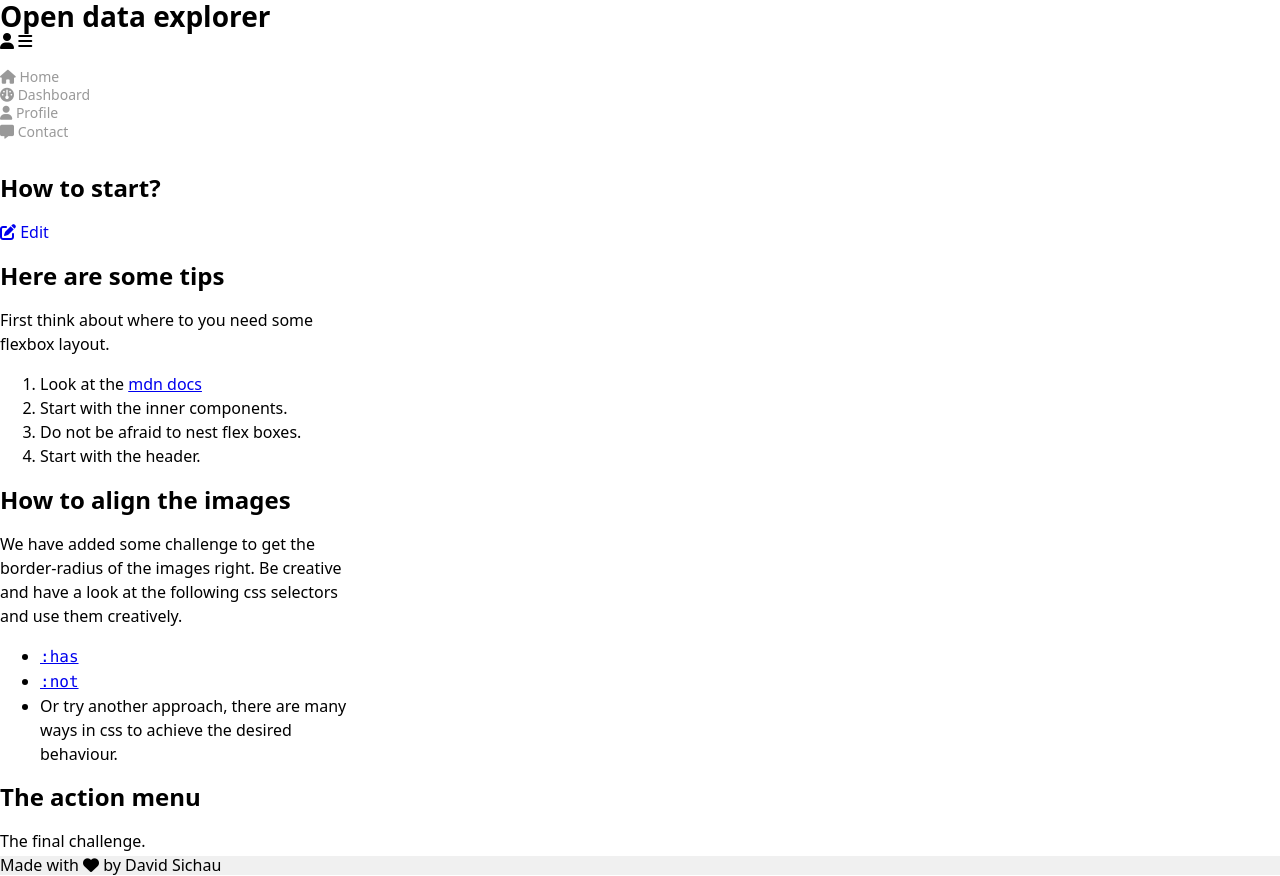
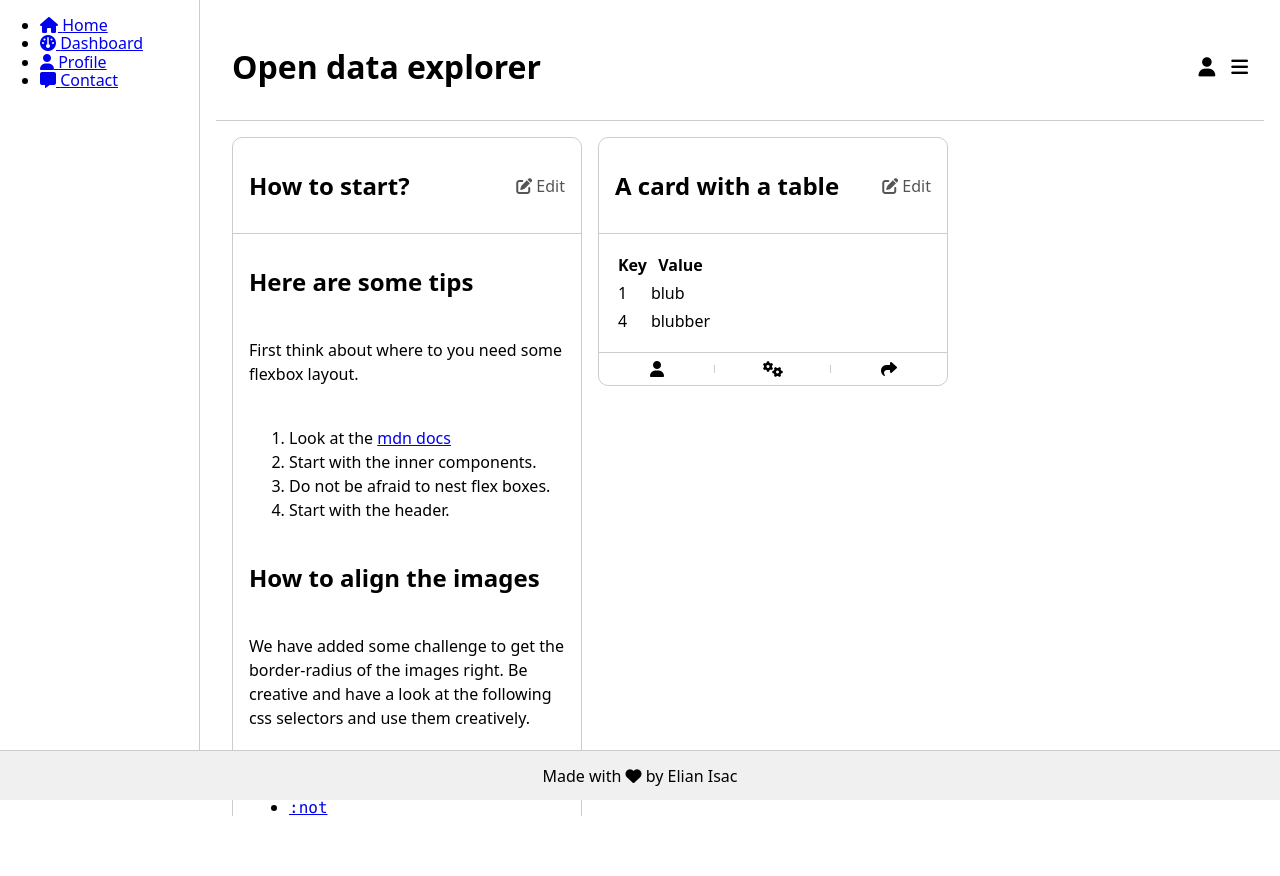
Before and after one commit to ElianIsac/web-engineering-hs25, a website built with Vite: page task_1_html_css-master/src/index.html in a window 1280 px wide. After the commit the page ends 832 px from the top, so only its background shows below. Built offline with nearby package versions, Linux system fonts and the light colour scheme.

Commit message:
task 1 through 2 done, 3 almost

```diff
--- a/task_1_html_css-master/src/card.css
+++ b/task_1_html_css-master/src/card.css
@@ -1,31 +1,96 @@
+:root {
+  --border-color: #ccc;
+  --border-radius: 10px;
+  --space: 1rem;
+}
+
+body {
+  display: flex;
+  flex-wrap: wrap;
+  gap: 1rem;
+  padding: 1rem;
+  background: #fff;
+  font-family: system-ui, sans-serif;
+  align-items: flex-start;
+}
+
 article {
   border: 1px solid var(--border-color);
   border-radius: var(--border-radius);
   width: 350px;
+  display: flex;
+  flex-direction: column;
+  overflow: hidden;
   line-height: 1.5rem;
+}
 
-  & header {
-    border-bottom: 1px solid var(--border-color);
-    padding: var(--space);
+article header {
+  display: flex;
+  justify-content: space-between;
+  align-items: center;
+  padding: var(--space);
+  border-bottom: 1px solid var(--border-color);
+  font-weight: 600;
+}
 
-    & a {
-      text-decoration: none;
-    }
-  }
+article header a {
+  text-decoration: none;
+  font-weight: normal;
+  color: #555;
+}
 
-  & main {
-    padding: var(--space);
-    width: inherit;
-    & img {
-      width: inherit;
-    }
-  }
+article main {
+  display: flex;
+  flex-direction: column;
+  gap: 0.5rem;
+  padding: var(--space);
+  align-items: flex-start;
+}
 
-  & footer {
-    border-top: 1px solid var(--border-color);
-    & ul {
-      padding: 0;
-      list-style: none;
-    }
-  }
+article main img {
+  width: 100%;
+  height: auto;
+  display: block;
 }
+
+article:not(:has(header)) img {
+  border-top-left-radius: var(--border-radius);
+  border-top-right-radius: var(--border-radius);
+}
+
+article:not(:has(footer)) img {
+  border-bottom-left-radius: var(--border-radius);
+  border-bottom-right-radius: var(--border-radius);
+}
+
+article footer {
+  border-top: 1px solid var(--border-color);
+  padding: 0.5rem 0;
+}
+
+article footer ul {
+  list-style: none;
+  display: flex;
+  justify-content: space-around;
+  align-items: center;
+  padding: 0;
+  margin: 0;
+}
+
+article footer li {
+  display: flex;
+  justify-content: center;
+  align-items: center;
+  flex: 1;
+  position: relative;
+}
+
+article footer li:not(:last-child)::after {
+  content: "";
+  position: absolute;
+  right: 0;
+  top: 25%;
+  height: 50%;
+  width: 1px;
+  background: var(--border-color);
+}
--- a/task_1_html_css-master/src/index.html
+++ b/task_1_html_css-master/src/index.html
@@ -11,13 +11,8 @@
     <script src="./main.ts" type="module"></script>
   </head>
   <body>
-    <header>
-      <h1>Open data explorer</h1>
-      <i class="fa fa-solid fa-user"></i>
-      <i class="fa fa-solid fa-bars"></i>
-    </header>
-
-    <section>
+    <div class="box1">
+      <section class="sidebar">
         <ul>
           <li>
             <a href="/" title="Home"
@@ -42,7 +37,16 @@
         </ul>
       </section>
 
-    <main>
+      <div class="rightside">
+        <header>
+          <h1>Open data explorer</h1>
+          <div class="header-icons">
+            <i class="fa fa-solid fa-user"></i>
+            <i class="fa fa-solid fa-bars"></i>
+          </div>
+        </header>
+
+        <main class="box2">
           <article>
             <header>
               <h1>How to start?</h1>
@@ -187,9 +191,11 @@
             </footer>
           </article>
         </main>
+      </div>
+    </div>
 
-    <footer>
-      <div>Made with <i class="fa-solid fa-heart"></i> by David Sichau</div>
+    <footer class="page-footer">
+      <div>Made with <i class="fa-solid fa-heart"></i> by Elian Isac</div>
     </footer>
   </body>
 </html>
--- a/task_1_html_css-master/src/layout.css
+++ b/task_1_html_css-master/src/layout.css
@@ -1,46 +1,79 @@
 :root {
 }
 
-body {
-  overflow: hidden;
-  color: black;
+.box1 {
+  display: flex;
+  flex: 1;
+  width: 100%;
 }
 
-body > section {
-  border-right: 1px solid var(--border-color);
-
-  & ul {
-    list-style-type: none;
-    padding-inline-start: 0;
-
-    & li > a {
-      color: #999;
-      font-size: 14px;
-      text-decoration: none;
-    }
-    & li > a:hover {
-      color: black;
-    }
-  }
+.box2 {
+  display: flex;
+  flex-wrap: wrap;
+  align-items: flex-start;
+  gap: 1rem;
+  padding: 1rem;
+  flex: 1;
+  overflow-y: auto;
 }
 
-body > header {
-  border-bottom: 1px solid var(--border-color);
-
-  & h1 {
-    font-size: 1.75rem;
-    margin: 0;
-    flex-grow: 1;
-  }
+.rightside {
+  margin-left: 200px; /* same as sidebar width */
+  display: flex;
+  flex-direction: column;
+  height: 100vh;
+  overflow: hidden;
 }
 
-body > main {
-  grid-area: main;
-  height: calc(100vh - 100px);
-  overflow-y: scroll;
+.sidebar {
+  width: 200px;
+  border-right: 1px solid #ccc;
+  position: fixed;
+  left: 0;
+  top: 0;
+  height: 100%;
+}
+
+body {
+  display: flex;
+  flex-direction: column;
+  min-height: 100vh;
+  margin: 0;
 }
 
 body > footer {
   border-top: 1px solid var(--border-color);
   background-color: #f0f0f0;
 }
+
+.page-footer {
+  position: fixed;
+  bottom: 0;
+  left: 0;
+  width: 100%;
+  height: 50px;
+  border-top: 1px solid #ccc;
+  background-color: #f0f0f0;
+  text-align: center;
+  line-height: 50px;
+}
+
+.rightside > header {
+  display: flex;
+  align-items: center;
+  justify-content: space-between;
+  padding: 0.75rem 1rem;
+  border-bottom: 1px solid #ccc;
+  background: white;
+}
+
+.header-icons {
+  display: flex;
+  align-items: center;
+  gap: 1rem; /* space between icons */
+}
+
+.header-icons i {
+  font-size: 1.2rem;
+  cursor: pointer;
+}
```
Lines whose indentation alone changed are shown as unchanged.
